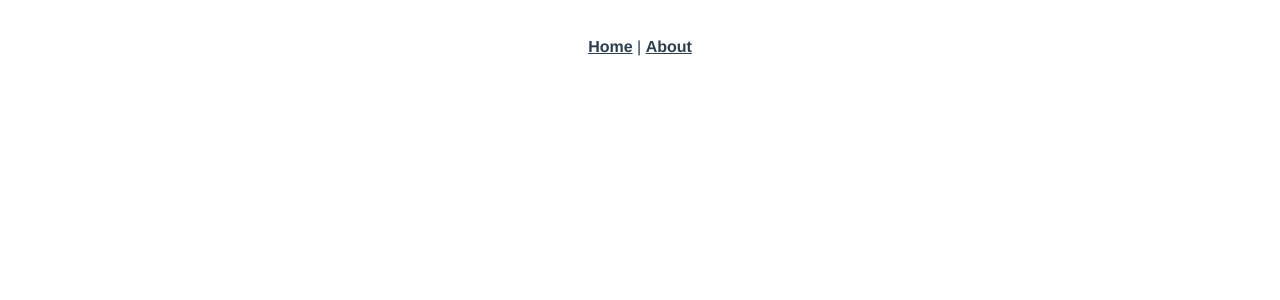
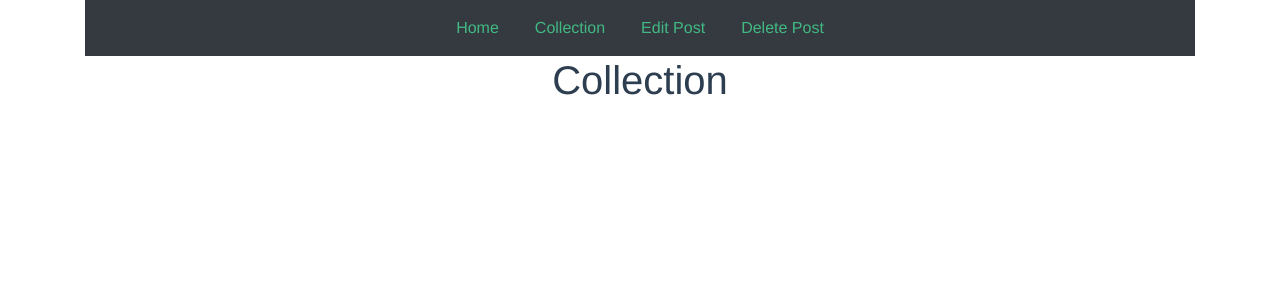
Before and after one commit to alex-bezruchko/vueapiapp, a Vue app: page /collection in a window 1280 px wide. Shown: the top 300 px of the page. Built offline with nearby package versions, Linux system fonts and the light colour scheme.

Commit message:
add vue-strap navigation w/ home+collection routes

```diff
--- a/src/App.vue
+++ b/src/App.vue
@@ -1,10 +1,7 @@
 <template>
   <div id="app">
-    <div id="nav">
-      <router-link to="/">Home</router-link> |
-      <router-link to="/about">About</router-link>
-    </div>
-    <router-view />
+    <Navigation />
+    <!-- <Collection /> -->
   </div>
 </template>
 
@@ -30,3 +27,16 @@
   }
 }
 </style>
+<script>
+// @ is an alias to /src
+import Navigation from "@/components/Navigation.vue";
+// import Collection from "./views/Collection.vue";
+
+export default {
+  name: "App",
+  components: {
+    Navigation,
+    // Collection,
+  },
+};
+</script>
--- a/src/components/HelloWorld.vue
+++ /dev/null
@@ -1,130 +0,0 @@
-<template>
-  <div class="hello">
-    <h1>{{ msg }}</h1>
-    <p>
-      For a guide and recipes on how to configure / customize this project,<br />
-      check out the
-      <a href="https://cli.vuejs.org" target="_blank" rel="noopener"
-        >vue-cli documentation</a
-      >.
-    </p>
-    <h3>Installed CLI Plugins</h3>
-    <ul>
-      <li>
-        <a
-          href="https://github.com/vuejs/vue-cli/tree/dev/packages/%40vue/cli-plugin-babel"
-          target="_blank"
-          rel="noopener"
-          >babel</a
-        >
-      </li>
-      <li>
-        <a
-          href="https://github.com/vuejs/vue-cli/tree/dev/packages/%40vue/cli-plugin-router"
-          target="_blank"
-          rel="noopener"
-          >router</a
-        >
-      </li>
-      <li>
-        <a
-          href="https://github.com/vuejs/vue-cli/tree/dev/packages/%40vue/cli-plugin-vuex"
-          target="_blank"
-          rel="noopener"
-          >vuex</a
-        >
-      </li>
-      <li>
-        <a
-          href="https://github.com/vuejs/vue-cli/tree/dev/packages/%40vue/cli-plugin-eslint"
-          target="_blank"
-          rel="noopener"
-          >eslint</a
-        >
-      </li>
-    </ul>
-    <h3>Essential Links</h3>
-    <ul>
-      <li>
-        <a href="https://vuejs.org" target="_blank" rel="noopener">Core Docs</a>
-      </li>
-      <li>
-        <a href="https://forum.vuejs.org" target="_blank" rel="noopener"
-          >Forum</a
-        >
-      </li>
-      <li>
-        <a href="https://chat.vuejs.org" target="_blank" rel="noopener"
-          >Community Chat</a
-        >
-      </li>
-      <li>
-        <a href="https://twitter.com/vuejs" target="_blank" rel="noopener"
-          >Twitter</a
-        >
-      </li>
-      <li>
-        <a href="https://news.vuejs.org" target="_blank" rel="noopener">News</a>
-      </li>
-    </ul>
-    <h3>Ecosystem</h3>
-    <ul>
-      <li>
-        <a href="https://router.vuejs.org" target="_blank" rel="noopener"
-          >vue-router</a
-        >
-      </li>
-      <li>
-        <a href="https://vuex.vuejs.org" target="_blank" rel="noopener">vuex</a>
-      </li>
-      <li>
-        <a
-          href="https://github.com/vuejs/vue-devtools#vue-devtools"
-          target="_blank"
-          rel="noopener"
-          >vue-devtools</a
-        >
-      </li>
-      <li>
-        <a href="https://vue-loader.vuejs.org" target="_blank" rel="noopener"
-          >vue-loader</a
-        >
-      </li>
-      <li>
-        <a
-          href="https://github.com/vuejs/awesome-vue"
-          target="_blank"
-          rel="noopener"
-          >awesome-vue</a
-        >
-      </li>
-    </ul>
-  </div>
-</template>
-
-<script>
-export default {
-  name: "HelloWorld",
-  props: {
-    msg: String
-  }
-};
-</script>
-
-<!-- Add "scoped" attribute to limit CSS to this component only -->
-<style scoped lang="scss">
-h3 {
-  margin: 40px 0 0;
-}
-ul {
-  list-style-type: none;
-  padding: 0;
-}
-li {
-  display: inline-block;
-  margin: 0 10px;
-}
-a {
-  color: #42b983;
-}
-</style>
--- /dev/null
+++ b/src/components/Navigation.vue
@@ -0,0 +1,61 @@
+<template>
+  <b-container>
+    <b-navbar toggleable="lg" type="dark" variant="dark">
+      <b-navbar-toggle target="nav-collapse"></b-navbar-toggle>
+
+      <b-collapse id="nav-collapse center" is-nav>
+        <b-navbar-nav>
+          <b-nav-item><router-link to="/">Home</router-link></b-nav-item>
+          <b-nav-item
+            ><router-link to="/collection">Collection</router-link></b-nav-item
+          >
+          <b-nav-item
+            ><router-link to="/edit">Edit Post</router-link></b-nav-item
+          >
+          <b-nav-item
+            ><router-link to="/delete">Delete Post</router-link></b-nav-item
+          >
+        </b-navbar-nav>
+      </b-collapse>
+    </b-navbar>
+    <router-view />
+  </b-container>
+  <!-- <b-container> -->
+  <!-- </b-container> -->
+</template>
+
+<script>
+export default {
+  name: "Navigation",
+  props: {
+    msg: String,
+  },
+};
+</script>
+
+<!-- Add "scoped" attribute to limit CSS to this component only -->
+<style scoped lang="scss">
+h3 {
+  margin: 40px 0 0;
+}
+ul {
+  list-style-type: none;
+  padding: 0;
+}
+li {
+  display: inline-block;
+  margin: 0 10px;
+}
+a {
+  color: #42b983;
+}
+.navbar-dark .navbar-nav .nav-link {
+  color: red;
+  text-align: center;
+}
+@media (min-width: 992px) {
+  .navbar-expand-lg .navbar-collapse {
+    flex-direction: column;
+  }
+}
+</style>
--- a/src/main.js
+++ b/src/main.js
@@ -1,4 +1,7 @@
+import "@babel/polyfill";
+import "mutationobserver-shim";
 import Vue from "vue";
+import "./plugins/bootstrap-vue";
 import App from "./App.vue";
 import router from "./router";
 import store from "./store";
--- a/src/router/index.js
+++ b/src/router/index.js
@@ -1,6 +1,8 @@
 import Vue from "vue";
 import VueRouter from "vue-router";
 import Home from "../views/Home.vue";
+import Collection from "../views/Collection.vue";
+
 
 Vue.use(VueRouter);
 
@@ -11,13 +13,14 @@ const routes = [
     component: Home
   },
   {
-    path: "/about",
-    name: "About",
+    path: "/collection",
+    name: "Collection",
     // route level code-splitting
     // this generates a separate chunk (about.[hash].js) for this route
     // which is lazy-loaded when the route is visited.
-    component: () =>
-      import(/* webpackChunkName: "about" */ "../views/About.vue")
+    // component: () =>
+    //   import(/* webpackChunkName: "about" */ "../views/Collection.vue")
+    component: Collection
   }
 ];
 
--- a/src/views/About.vue
+++ /dev/null
@@ -1,5 +0,0 @@
-<template>
-  <div class="about">
-    <h1>This is an about page</h1>
-  </div>
-</template>
--- /dev/null
+++ b/src/views/Collection.vue
@@ -0,0 +1,9 @@
+<template>
+  <b-container fluid><h1>Collection</h1></b-container>
+</template>
+
+<script>
+export default {
+  name: "Collection",
+};
+</script>
--- a/src/views/Home.vue
+++ b/src/views/Home.vue
@@ -1,18 +1,3 @@
 <template>
-  <div class="home">
-    <img alt="Vue logo" src="../assets/logo.png" />
-    <HelloWorld msg="Welcome to Your Vue.js App" />
-  </div>
+  <b-container fluid><h1>Home</h1></b-container>
 </template>
-
-<script>
-// @ is an alias to /src
-import HelloWorld from "@/components/HelloWorld.vue";
-
-export default {
-  name: "Home",
-  components: {
-    HelloWorld
-  }
-};
-</script>
```
Also changed, not shown: package.json (+9 -1 lines), src/plugins/bootstrap-vue.js (added, +7 -0 lines), 1 other file (tests, documents, lock files or other folders).
